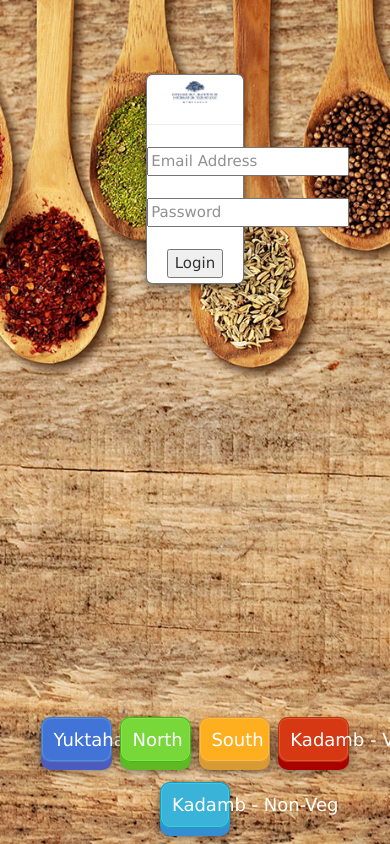
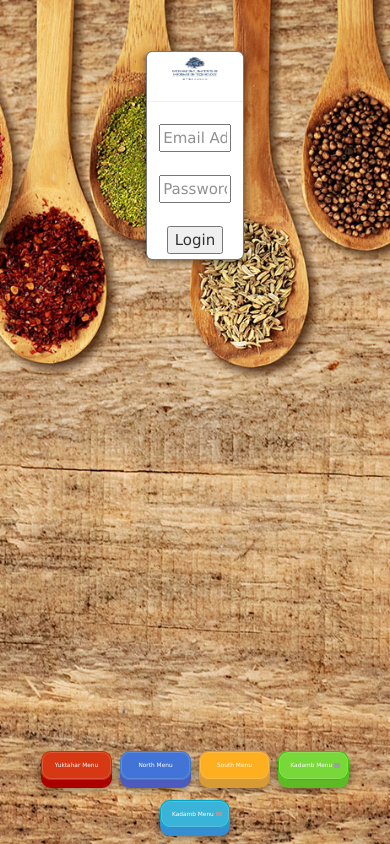
Before and after one commit to Annu4git/MessPortal, a Flask app: template app/templates/login.html in a window 390 px wide. Run offline with Flask 2, Linux system fonts and the light colour scheme; the template is opened without the code that fills it, so the values that code supplies are empty; some libraries are stand-ins or nearby versions; grey boxes are pictures that could not be loaded.

Commit message:
login.html made Responsive

```diff
--- a/app/templates/login.html
+++ b/app/templates/login.html
@@ -27,7 +27,7 @@
 	margin-right: 2px;
 	padding-top: 10px;
 	padding-bottom: 10px;
-	font-size: 18px;
+	font-size: 1.5vw;
 	border-radius: 10px;
 }
 
@@ -128,7 +128,7 @@
 .modal-content
 {
 	background-color: white;
-	margin:19% auto auto auto;
+	margin:13% auto auto auto;
 	border:1px solid #777;
 	width:25%;
 }
@@ -159,8 +159,8 @@
 <form class="modal-content animate" style="">
 <img src="iiit_logo.png" style="width:50%;margin-top: 5%">
 <hr>
-<input style='margin-top: 2%' type="text" placeholder="Email Address" required><br><br>
-<input type="text" placeholder="Password" required><br><br>
+<input style='margin-top: 2%;width:75%' type="text" placeholder="Email Address" required><br><br>
+<input style='width:75%' type="text" placeholder="Password" required><br><br>
 <input style='margin-bottom: 5%;'type="submit" value="Login">
 </form>
 </center>
@@ -179,11 +179,11 @@
 
 <center>
 <div class="mess_buttons" style="width:100%">
-<a href="uploads/yukta.pdf" target="_blank"><button type="button" style="width:18%" class="btn btn-primary btn3d">Yuktahar</button></a>
-<a href="uploads/north.pdf" target="_blank"><button type="button" style="width:18%" class="btn btn-success btn3d">North</button></a>
-<a href="uploads/south.pdf" target="_blank"><button type="button" style="width:18%" class="btn btn-warning btn3d">South</button></a>
-<a href="uploads/kadambveg.pdf" target="_blank"><button type="button" style="width:18%" class="btn btn-danger btn3d">Kadamb - Veg</button></a>
-<a href="uploads/kadambnonveg.pdf" target="_blank"><button type="button" style="width:18%" class="btn btn-info btn3d">Kadamb - Non-Veg</button></a>
+<a href="uploads/yukta.pdf" target="_blank"><button type="button" style="width:18%" class="btn btn-danger btn3d">Yuktahar Menu</button></a>
+<a href="uploads/north.pdf" target="_blank"><button type="button" style="width:18%" class="btn btn-primary btn3d">North Menu</button></a>
+<a href="uploads/south.pdf" target="_blank"><button type="button" style="width:18%" class="btn btn-warning btn3d">South Menu</button></a>
+<a href="uploads/kadambveg.pdf" target="_blank"><button type="button" style="width:18%" class="btn btn-success btn3d">Kadamb Menu  <img src="veg.png" style="width:13%"></button></a>
+<a href="uploads/kadambnonveg.pdf" target="_blank"><button type="button" style="width:18%" class="btn btn-info btn3d">Kadamb Menu <img src="nonveg.png" style="width:13%"></button></a>
 </div>
 </center>
 
```
